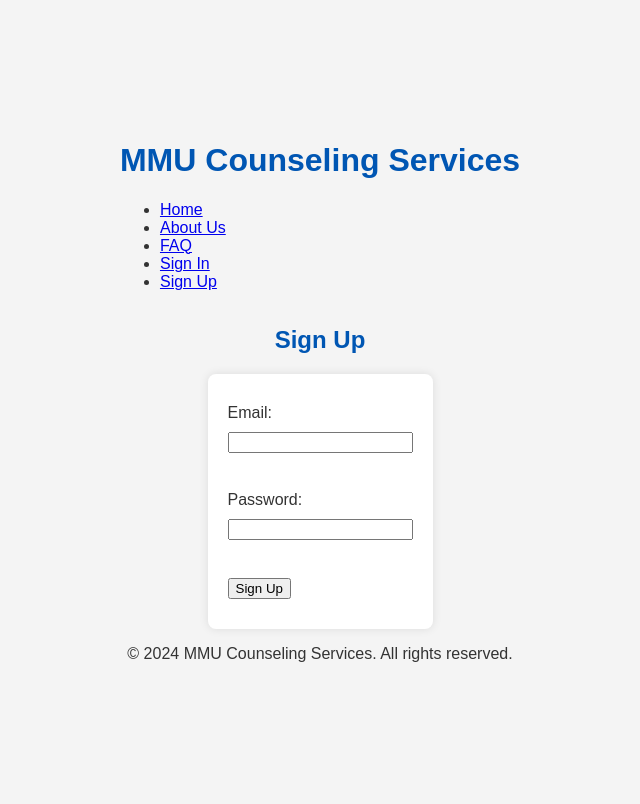
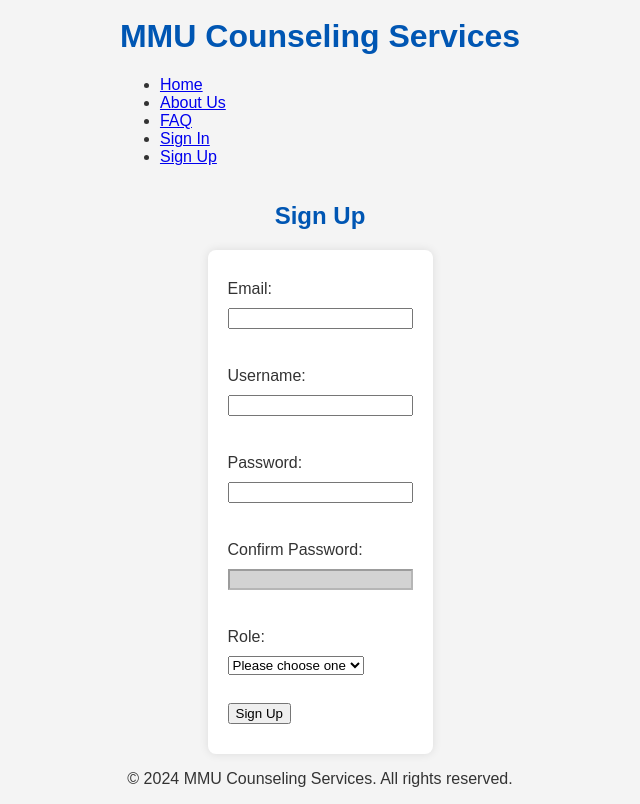
Before and after one commit to SalahAlHaismawi/Web-Development-Course, a PHP site: page /signup.php in a window 1280 px wide. Shown: the whole page, without its empty margins (320-960 px from the left). Before the commit the page ends 662 px from the top, so only its background shows below. Run offline with PHP 8.4, Linux system fonts and the light colour scheme.

Commit message:
Update signup.php

```diff
--- a/signup.php
+++ b/signup.php
@@ -1,23 +1,45 @@
 <?php
-include('includes/header.php');
+include ('includes/header.php');
 ?>
 <!DOCTYPE html>
 <html>
+
 <head>
     <title>Sign Up</title>
-    <link rel="stylesheet" type="text/css" href="assets/css/style.css">
+    <link rel="stylesheet" href="assets/css/style.css">
 </head>
+
 <body>
     <h2>Sign Up</h2>
-    <form action="signup_process.php" method="post">
+    <form action="add_user.php" method="post">
         <label for="email">Email:</label>
         <input type="email" id="email" name="email" required><br>
+
+        <label for="username">Username:</label>
+        <input type="text" id="username" name="username" maxlength="20" onblur="checkUsername()" required>
+        <span id="username-result"></span><br>
+
         <label for="password">Password:</label>
-        <input type="password" id="password" name="password" required><br>
+        <input type="password" id="password" name="password" oninput="handlePasswordInput()" required><br>
+
+        <label for="confirm_password">Confirm Password:</label>
+        <input type="password" id="confirm_password" name="confirm_password" oninput="handlePasswordInput()" disabled
+            required>
+        <span id="password-confirmation-result"></span><br>
+
+        <label for="role">Role:</label>
+        <select id="role" name="role" required>
+            <option value="">Please choose one</option>
+            <option value="student">Student</option>
+            <option value="counsellor">Counsellor</option>
+        </select><br><br>
+
         <input type="submit" value="Sign Up">
     </form>
 </body>
+<script src="assets/js/signup.js"></script>
+
 </html>
 <?php
-include('includes/footer.php');
+include ('includes/footer.php');
 ?>
```
